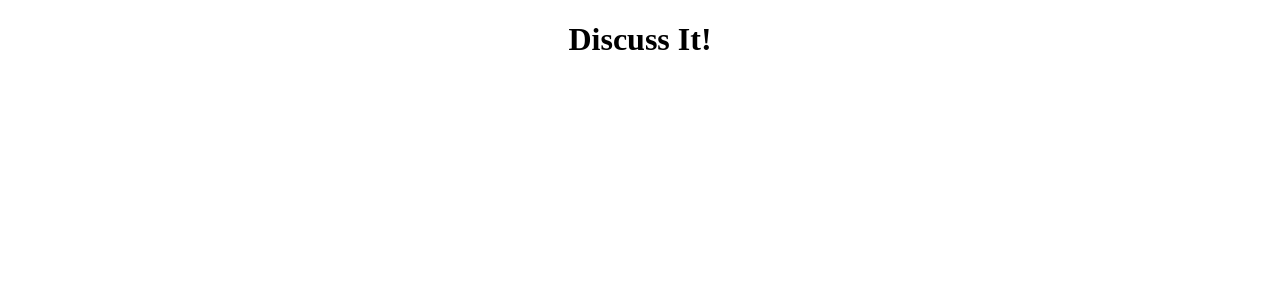
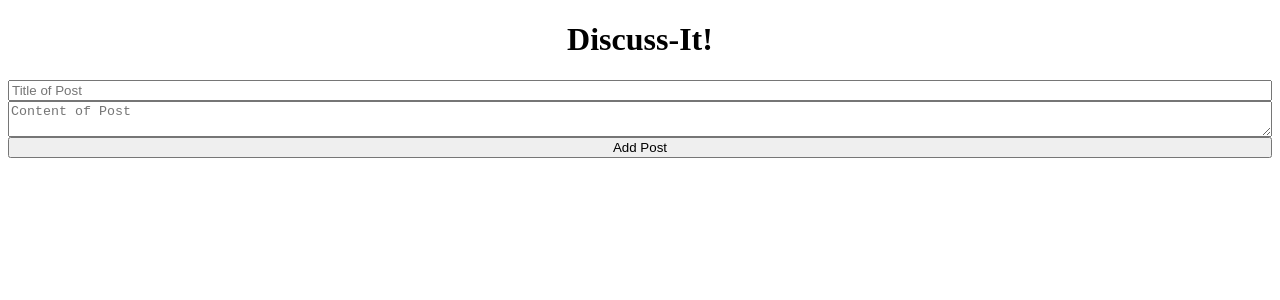
Before and after one commit to grobergm/discuss-it, a React (Create React App) app: page / in a window 1280 px wide. Shown: the top 300 px of the page. Built offline with nearby package versions, Linux system fonts and the light colour scheme.

Commit message:
add and display basic posts

```diff
--- a/src/App.js
+++ b/src/App.js
@@ -1,15 +1,35 @@
-import React from 'react';
+import React, { Component } from 'react';
+import NewPost from './components/NewPost';
 import PostList from './components/PostList';
 
+class App extends Component{
+  constructor(){
+    super();
+    this.state={
+      posts:[],
+      newPostFormOpen:false
+    }
+    this.handleAddNewPost=this.handleAddNewPost.bind(this);
+  }
 
-function App() {
-  return (
-    <div>
-      <h1> Discuss It! </h1>
+  handleAddNewPost(newPost){
+    const newPosts=this.state.posts.slice();
+    newPosts.unshift(newPost);
+    this.setState({posts:newPosts})
+  }
 
-      <PostList />
-    </div>
-  );
+  render(){
+    return (
+      <div>
+        <h1> Discuss-It! </h1>
+        <NewPost
+          isOpen={this.state.newPostFormOpen}
+          onAddNewPost={this.handleAddNewPost} />
+        <PostList posts={this.state.posts} />
+      </div>
+    );
+  }
+
 }
 
 export default App;
--- a/src/components/NewPost.js
+++ b/src/components/NewPost.js
@@ -1,10 +1,45 @@
 import React from 'react';
+import PropTypes from "prop-types";
+
 
 function NewPost(props){
-return(
-	<div>
-	</div>
-	)
+
+	let _title=null;
+	let _content=null;
+
+	function handleNewPostSubmission(event){
+		event.preventDefault();
+		props.onAddNewPost({title:_title.value, content:_content.value})
+		_title.value='';
+		_content.value='';
+	}
+
+	;
+	const formStyle={
+		display:'flex',
+		flexDirection:'column',
+	}
+	return(
+		<div>
+			<form style={formStyle} onSubmit={handleNewPostSubmission}>
+				<input
+					type='text'
+					id='title'
+					placeholder='Title of Post'
+					ref={(input)=>{_title=input;}} />
+				<textarea
+					id='content'
+					placeholder='Content of Post'
+					ref={(textarea)=>{_content=textarea;}} />
+				<button type='submit'>Add Post</button>
+			</form>
+		</div>
+		)
 };
 
+NewPost.propTypes = {
+	isOpen: PropTypes.bool.isRequired,
+	onAddNewPost: PropTypes.func.isRequired
+}
+
 export default NewPost;
--- a/src/components/Post.js
+++ b/src/components/Post.js
@@ -0,0 +1,18 @@
+import React from 'react';
+import PropTypes from 'prop-types'
+
+function Post(props){
+	return(
+		<div>
+			<h1>{props.title}</h1>
+			<p>{props.content}</p>
+		</div>
+		)
+}
+
+Post.propTypes={
+	title:PropTypes.string.isRequired,
+	content:PropTypes.string.isRequired
+}
+
+export default Post
--- a/src/components/PostList.js
+++ b/src/components/PostList.js
@@ -1,30 +1,22 @@
-import React, { Component } from 'react';
-import NewPost from './NewPost';
+import React from 'react';
 import Post from './Post';
 
-class PostList extends Component{
-	constructor(props){
-		super(props);
-		this.state={
-			posts:[],
-			currentPost:
-				{
-					title:'',
-					author:'',
-					content:'',
-					upVotes:'',
-					downVotes:''
-				}
-		}
-	}
-
-	render(){
+function PostList(props){
 		return(
 			<div>
-			  <NewPost />
+			{
+				props.posts.map((post,index)=>{
+					return (
+					<Post
+						title={post.title}
+						content={post.content}
+						key={index}
+					 />
+					)
+				})
+			}
 			</div>
 		)
-	}
 };
 
 export default PostList;
```
